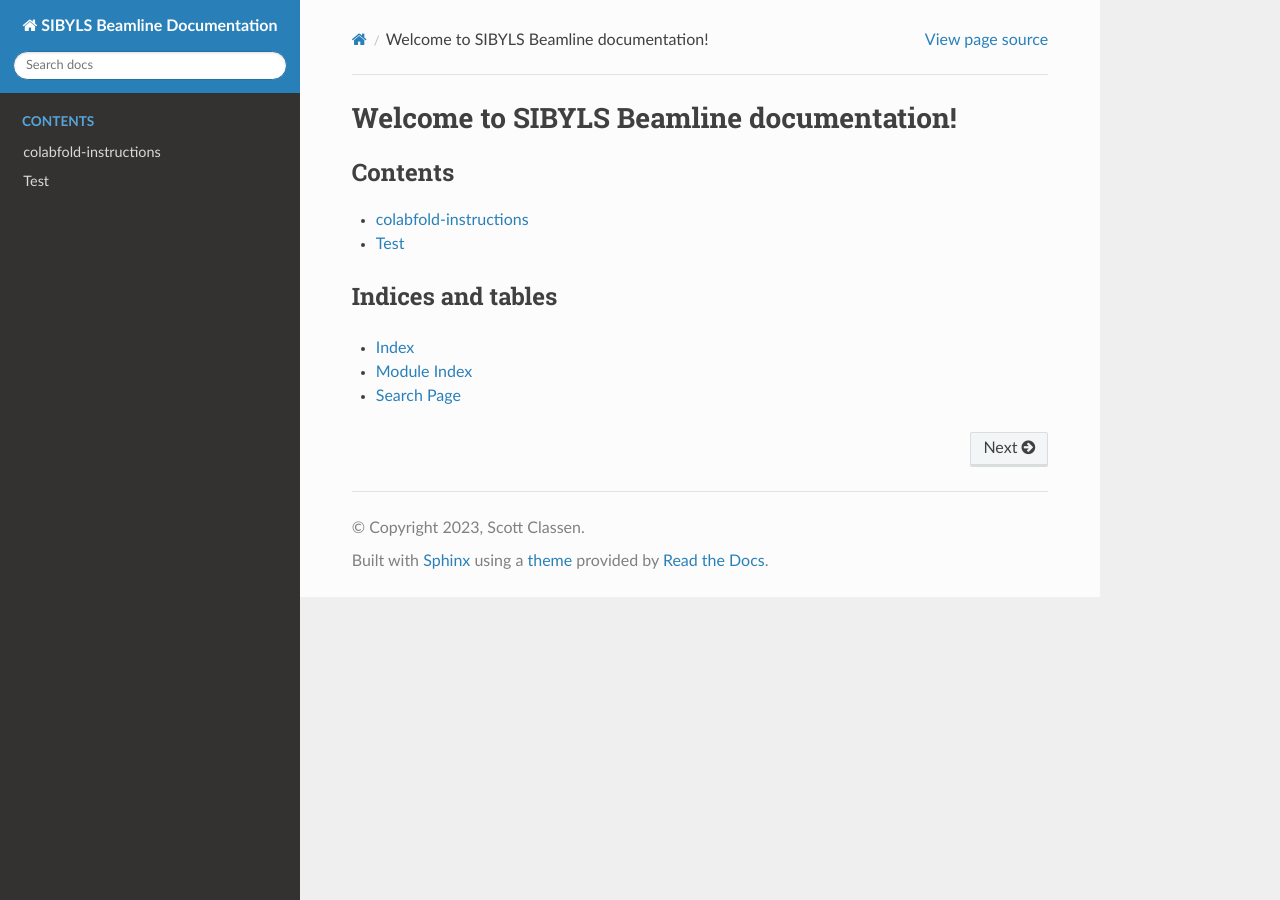
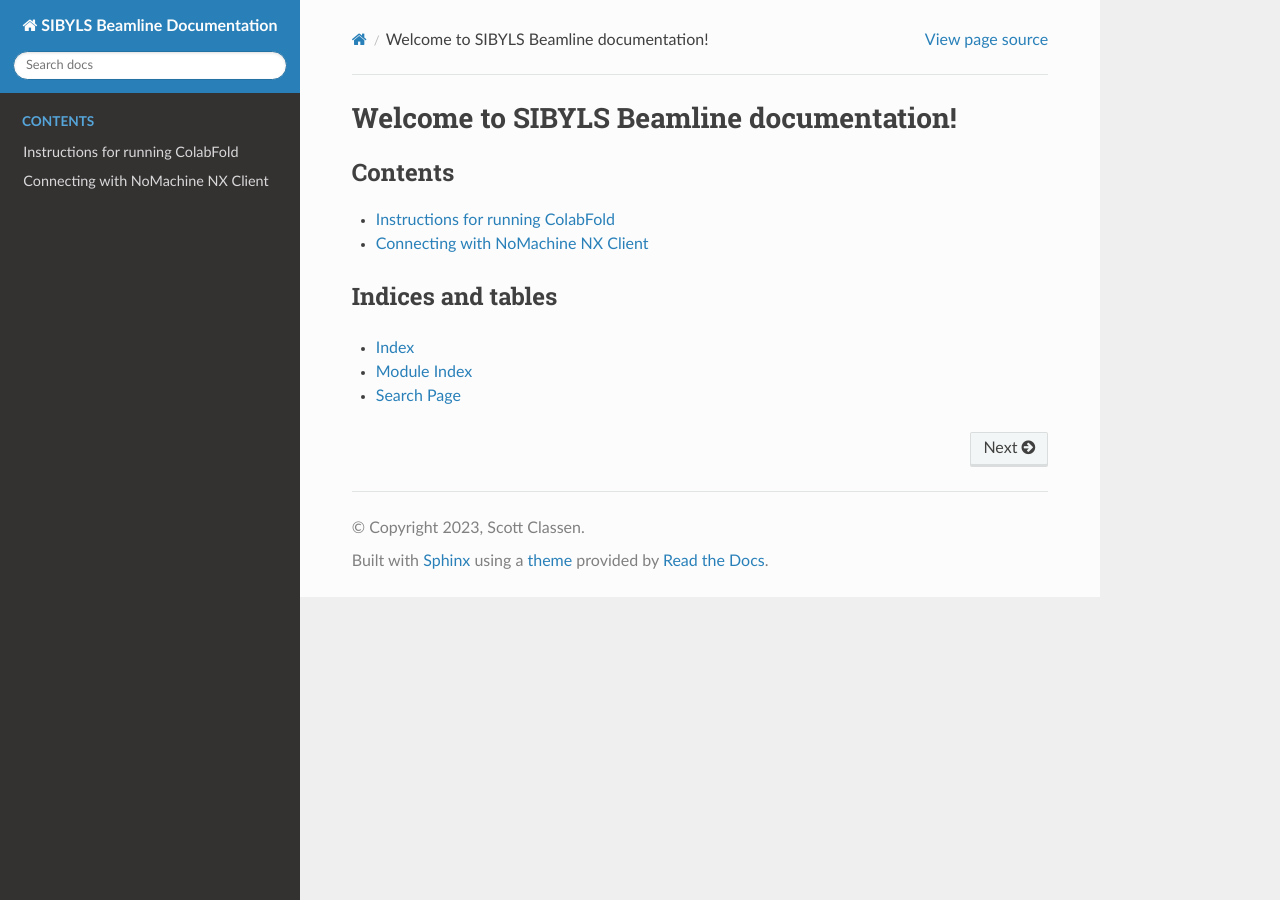
Before and after one commit to bl1231/documentation, a Sphinx documentation site: the page built from docs/source/index.rst, in a window 1280 px wide. Built offline with Sphinx 7.4.7 and the Read the Docs theme 2.0.0, drawn with Linux system fonts in a browser that asks for light colours.

Commit message:
add NX instruction file

```diff
--- a/docs/source/colabfold.rst
+++ b/docs/source/colabfold.rst
@@ -1,5 +1,5 @@
 ======================
-colabfold-instructions
+Running ColabFold
 ======================
 
 Some instructions for running `ColabFold`_ on epyc.
--- a/docs/source/index.rst
+++ b/docs/source/index.rst
@@ -7,8 +7,8 @@ Welcome to SIBYLS Beamline documentation!
    :titlesonly:
    :caption: Contents
 
-   colabfold
-   test
+   Instructions for running ColabFold <colabfold>
+   Connecting with NoMachine NX Client <nomachine>
 
 Indices and tables
 ==================
--- a/docs/source/test.rst
+++ /dev/null
@@ -1,5 +0,0 @@
-==============
-Test
-==============
-
-words
```
Also changed, not shown: docs/source/nomachine.rst (added, +20 -0 lines).
